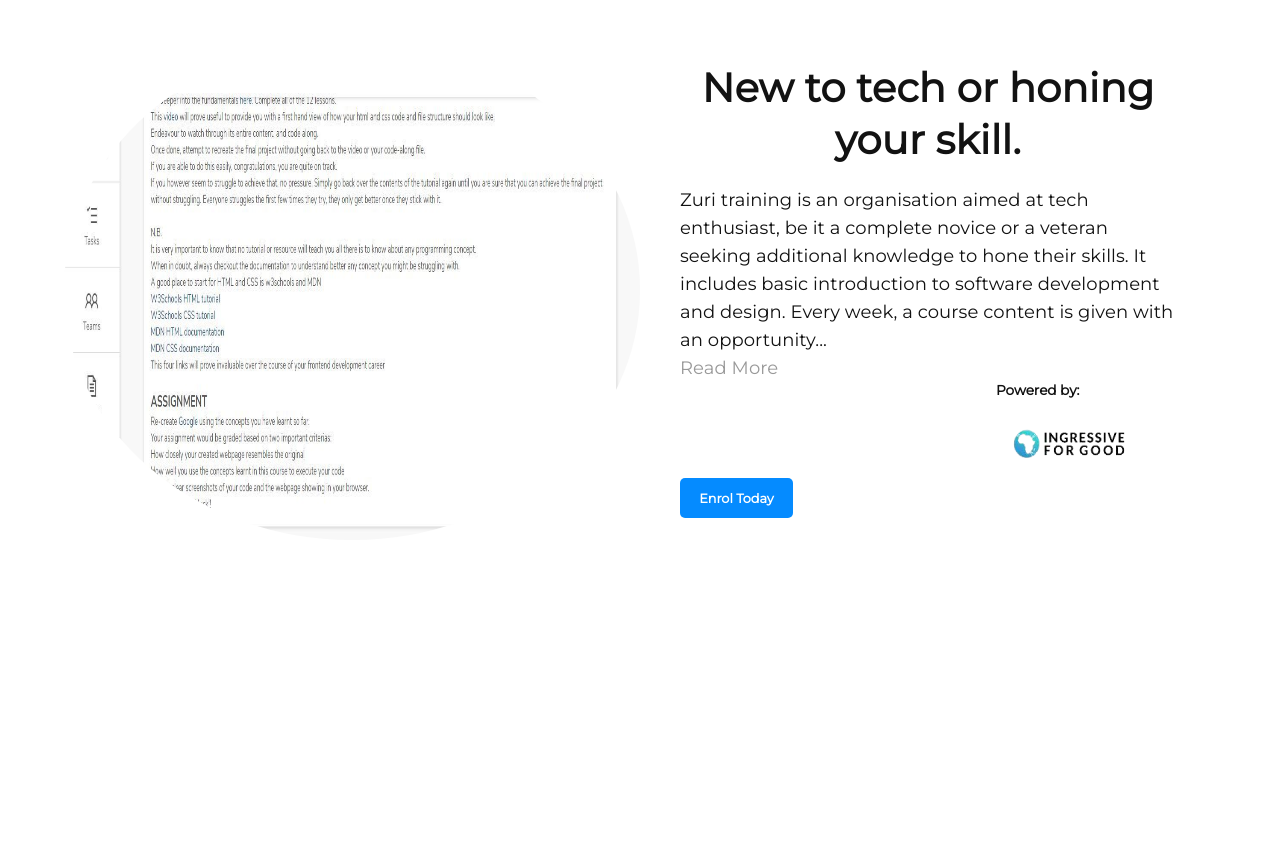
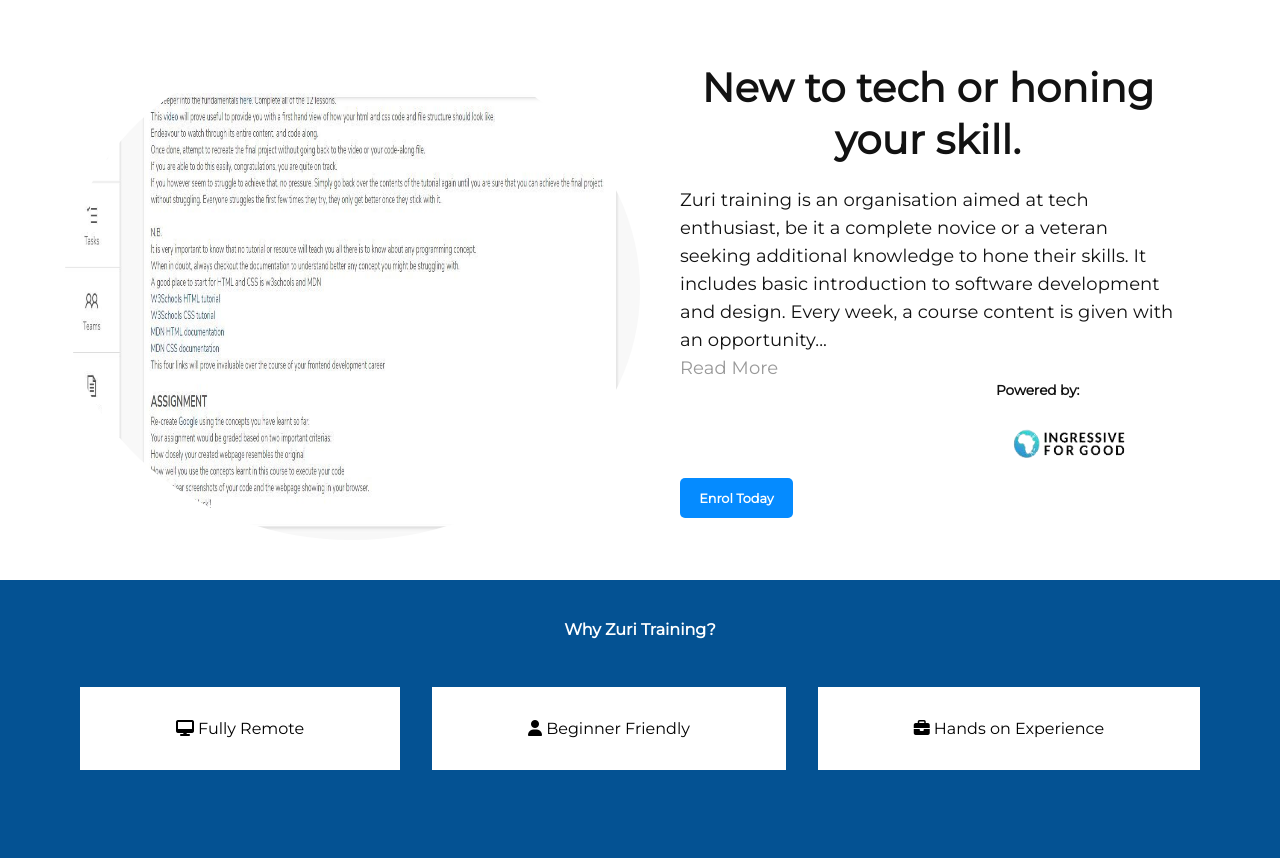
Before and after one commit to AyoFayomi/zuri-homepage, a plain HTML site: page index.html in a window 1280 px wide. Before the commit the page ends 800 px from the top, so only its background shows below. Drawn offline with Linux system fonts and the light colour scheme.

Commit message:
Why zuri section

```diff
--- a/index.html
+++ b/index.html
@@ -28,5 +28,13 @@
 <a class="link-button" href="http://">enrol today</a>
         </div>
     </section>
+    <section class="why-zuri">
+        <h2>Why Zuri Training?</h2>
+        <div class="zuri-special">
+            <span class="icon-text"><i class="fa fa-desktop"></i> Fully Remote</span>
+            <span class="icon-text"><i class="fa fa-user"></i> Beginner Friendly</span>
+            <span class="icon-text"><i class="fa fa-briefcase"></i> Hands on Experience</span>
+        </div>
+    </section>
 </body>
 </html>
--- a/style.css
+++ b/style.css
@@ -123,3 +123,31 @@ section .hero-right p {
         line-height: 24px;
     }
 }
+
+/* End of Hero Section */
+
+/* Beginning of Why Zuri Section */
+
+section.why-zuri{
+    background:#045293;
+    display:flex;
+    flex-flow: column nowrap;
+}
+
+section.why-zuri h2{
+    color:#fff;
+    font-size:1rem;
+    text-align: left !important;
+}
+
+.zuri-special{
+    display:flex;
+    width:100%;
+    justify-content:space-around;
+    margin:3rem 0;
+}
+
+.icon-text{
+    background:white;
+    padding:2rem 6rem;
+}
```
